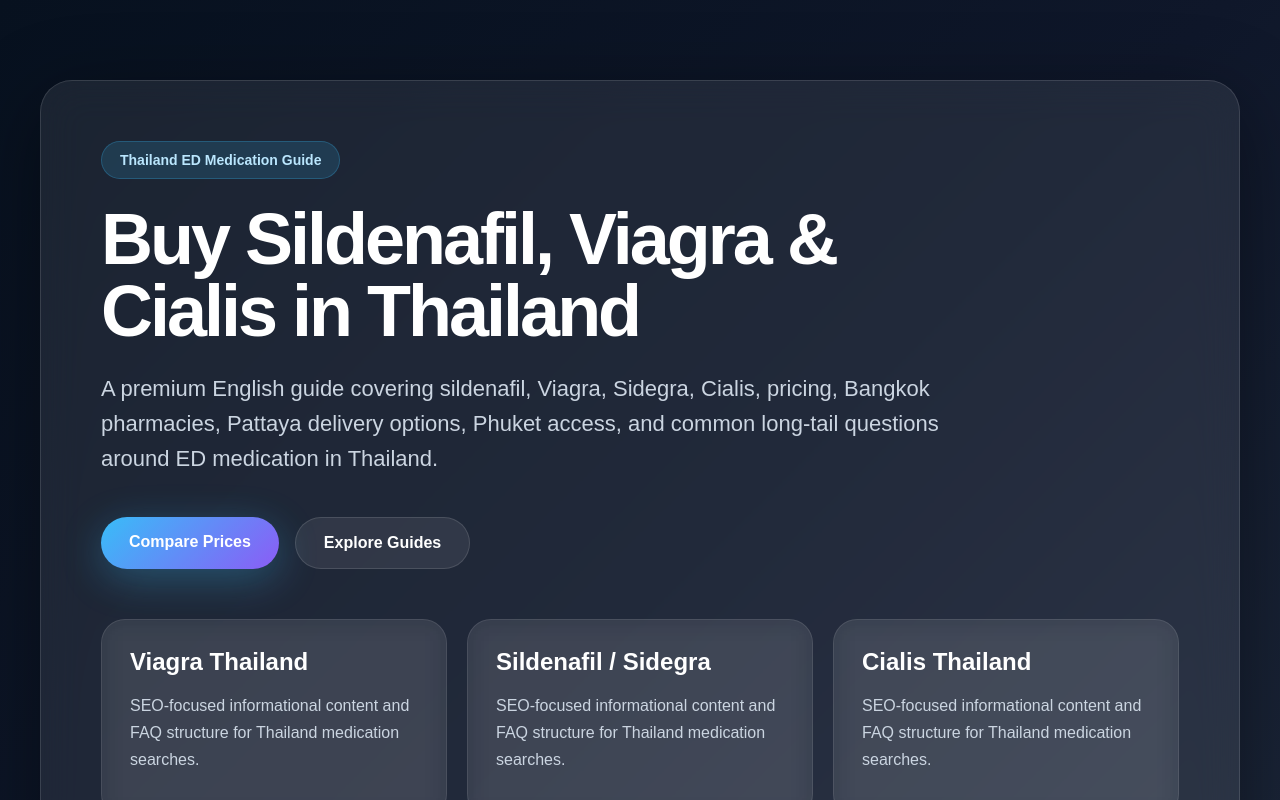
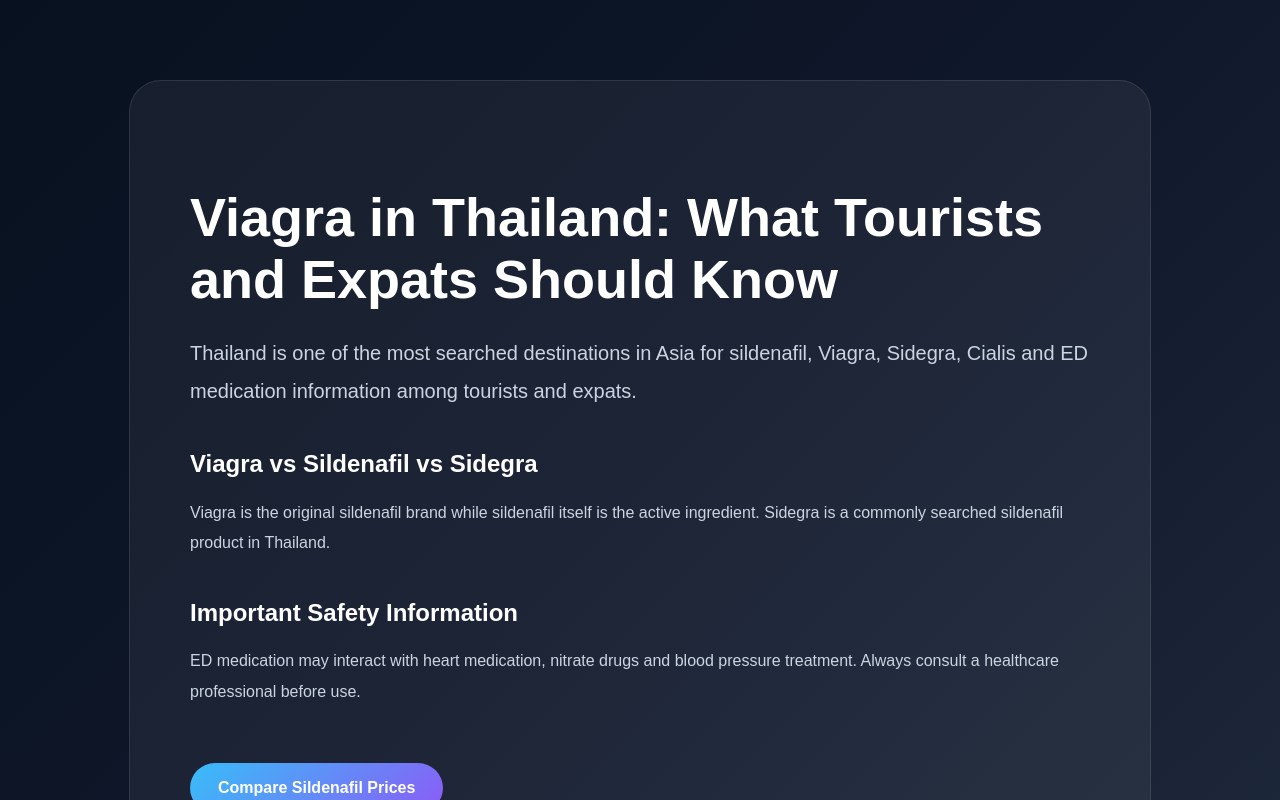
Before and after one commit to memberx100/best-price-sildenafil-thailand.com, a Next.js app: page /app/viagra-thailand-guide in a window 1280 px wide. Shown: the top 800 px of the page. Built offline with nearby package versions, Linux system fonts and the light colour scheme.

Commit message:
Update page.tsx

```diff
--- a/app/app/viagra-thailand-guide/page.tsx
+++ b/app/app/viagra-thailand-guide/page.tsx
@@ -1,163 +1,93 @@
-export default function Home() {
+export default function ViagraThailandGuide() {
   return (
     <main
       style={{
         minHeight: "100vh",
         background:
-          "linear-gradient(135deg, #07111f 0%, #0f172a 50%, #1e293b 100%)",
+          "linear-gradient(135deg,#07111f,#0f172a,#1e293b)",
         color: "white",
-        fontFamily: "Arial, sans-serif",
         padding: "80px 24px",
+        fontFamily: "Arial,sans-serif",
       }}
     >
-      <div
+      <article
         style={{
-          maxWidth: "1200px",
+          maxWidth: "900px",
           margin: "0 auto",
+          background: "rgba(255,255,255,0.06)",
+          border: "1px solid rgba(255,255,255,0.1)",
+          borderRadius: "32px",
+          padding: "60px",
         }}
       >
-        <div
+        <h1
           style={{
-            backdropFilter: "blur(20px)",
-            background: "rgba(255,255,255,0.08)",
-            border: "1px solid rgba(255,255,255,0.12)",
-            borderRadius: "32px",
-            padding: "60px",
-            boxShadow: "0 20px 80px rgba(0,0,0,0.4)",
+            fontSize: "54px",
+            marginBottom: "24px",
           }}
         >
-          <span
-            style={{
-              display: "inline-block",
-              padding: "10px 18px",
-              borderRadius: "999px",
-              background: "rgba(56,189,248,0.15)",
-              border: "1px solid rgba(56,189,248,0.25)",
-              marginBottom: "24px",
-              color: "#bae6fd",
-              fontSize: "14px",
-              fontWeight: "bold",
-            }}
-          >
-            Thailand ED Medication Guide
-          </span>
-
-          <h1
-            style={{
-              fontSize: "72px",
-              lineHeight: 1,
-              margin: "0 0 24px",
-              letterSpacing: "-3px",
-              maxWidth: "900px",
-            }}
-          >
-            Buy Sildenafil, Viagra & Cialis in Thailand
+          Viagra in Thailand: What Tourists and Expats Should Know
         </h1>
 
         <p
           style={{
-              fontSize: "22px",
-              lineHeight: 1.6,
             color: "#cbd5e1",
-              maxWidth: "850px",
-              marginBottom: "40px",
+            lineHeight: 1.9,
+            fontSize: "20px",
           }}
         >
-            A premium English guide covering sildenafil, Viagra, Sidegra,
-            Cialis, pricing, Bangkok pharmacies, Pattaya delivery options,
-            Phuket access, and common long-tail questions around ED medication
-            in Thailand.
+          Thailand is one of the most searched destinations in Asia
+          for sildenafil, Viagra, Sidegra, Cialis and ED medication
+          information among tourists and expats.
         </p>
 
-          <div
+        <h2 style={{ marginTop: "40px" }}>
+          Viagra vs Sildenafil vs Sidegra
+        </h2>
+
+        <p
           style={{
-              display: "flex",
-              gap: "16px",
-              flexWrap: "wrap",
-              marginBottom: "50px",
+            color: "#cbd5e1",
+            lineHeight: 1.9,
           }}
         >
+          Viagra is the original sildenafil brand while sildenafil
+          itself is the active ingredient. Sidegra is a commonly
+          searched sildenafil product in Thailand.
+        </p>
+
+        <h2 style={{ marginTop: "40px" }}>
+          Important Safety Information
+        </h2>
+
+        <p
+          style={{
+            color: "#cbd5e1",
+            lineHeight: 1.9,
+          }}
+        >
+          ED medication may interact with heart medication,
+          nitrate drugs and blood pressure treatment.
+          Always consult a healthcare professional before use.
+        </p>
+
         <a
-              href="https://best-price-sildenafil-thailand.com"
+          href="https://best-price-sildenafil-thailand.com/category/sildenafil/"
           style={{
+            display: "inline-block",
+            marginTop: "40px",
+            padding: "16px 28px",
+            borderRadius: "999px",
             background:
               "linear-gradient(135deg,#38bdf8,#8b5cf6)",
-                padding: "16px 28px",
-                borderRadius: "999px",
-                color: "white",
-                textDecoration: "none",
-                fontWeight: "bold",
-                boxShadow: "0 10px 40px rgba(56,189,248,0.3)",
-              }}
-            >
-              Compare Prices
-            </a>
-
-            <a
-              href="#guides"
-              style={{
-                background: "rgba(255,255,255,0.08)",
-                border: "1px solid rgba(255,255,255,0.12)",
-                padding: "16px 28px",
-                borderRadius: "999px",
             color: "white",
             textDecoration: "none",
             fontWeight: "bold",
           }}
         >
-              Explore Guides
+          Compare Sildenafil Prices
         </a>
-          </div>
-
-          <div
-            id="guides"
-            style={{
-              display: "grid",
-              gridTemplateColumns: "repeat(auto-fit,minmax(260px,1fr))",
-              gap: "20px",
-            }}
-          >
-            {[
-              "Viagra Thailand",
-              "Sildenafil / Sidegra",
-              "Cialis Thailand",
-              "Bangkok Pharmacies",
-              "Pattaya Guide",
-              "Phuket Delivery",
-            ].map((item) => (
-              <div
-                key={item}
-                style={{
-                  background: "rgba(255,255,255,0.06)",
-                  border: "1px solid rgba(255,255,255,0.1)",
-                  borderRadius: "24px",
-                  padding: "28px",
-                  backdropFilter: "blur(12px)",
-                }}
-              >
-                <h3
-                  style={{
-                    margin: "0 0 12px",
-                    fontSize: "24px",
-                  }}
-                >
-                  {item}
-                </h3>
-
-                <p
-                  style={{
-                    color: "#cbd5e1",
-                    lineHeight: 1.7,
-                  }}
-                >
-                  SEO-focused informational content and FAQ structure for
-                  Thailand medication searches.
-                </p>
-              </div>
-            ))}
-          </div>
-        </div>
-      </div>
+      </article>
     </main>
   );
 }
```
Lines whose indentation alone changed are shown as unchanged.
